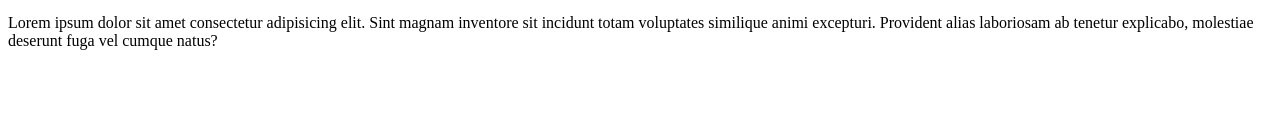
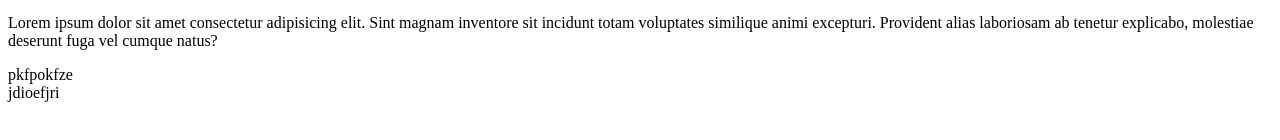
Before and after one commit to FSFULLSTACK/testing_first_workflow, a plain HTML site: page index.html in a window 1280 px wide. Shown: the part 134-274 px from the top of the page. Drawn offline with Linux system fonts and the light colour scheme.

Commit message:
navbar done

```diff
--- a/index.html
+++ b/index.html
@@ -21,6 +21,8 @@
 
         </div>
 
+        <div> pkfpokfze</div>
+        <div>jdioefjri</div>
     </div>
 
     <script src='./js/script.js'></script>
```
